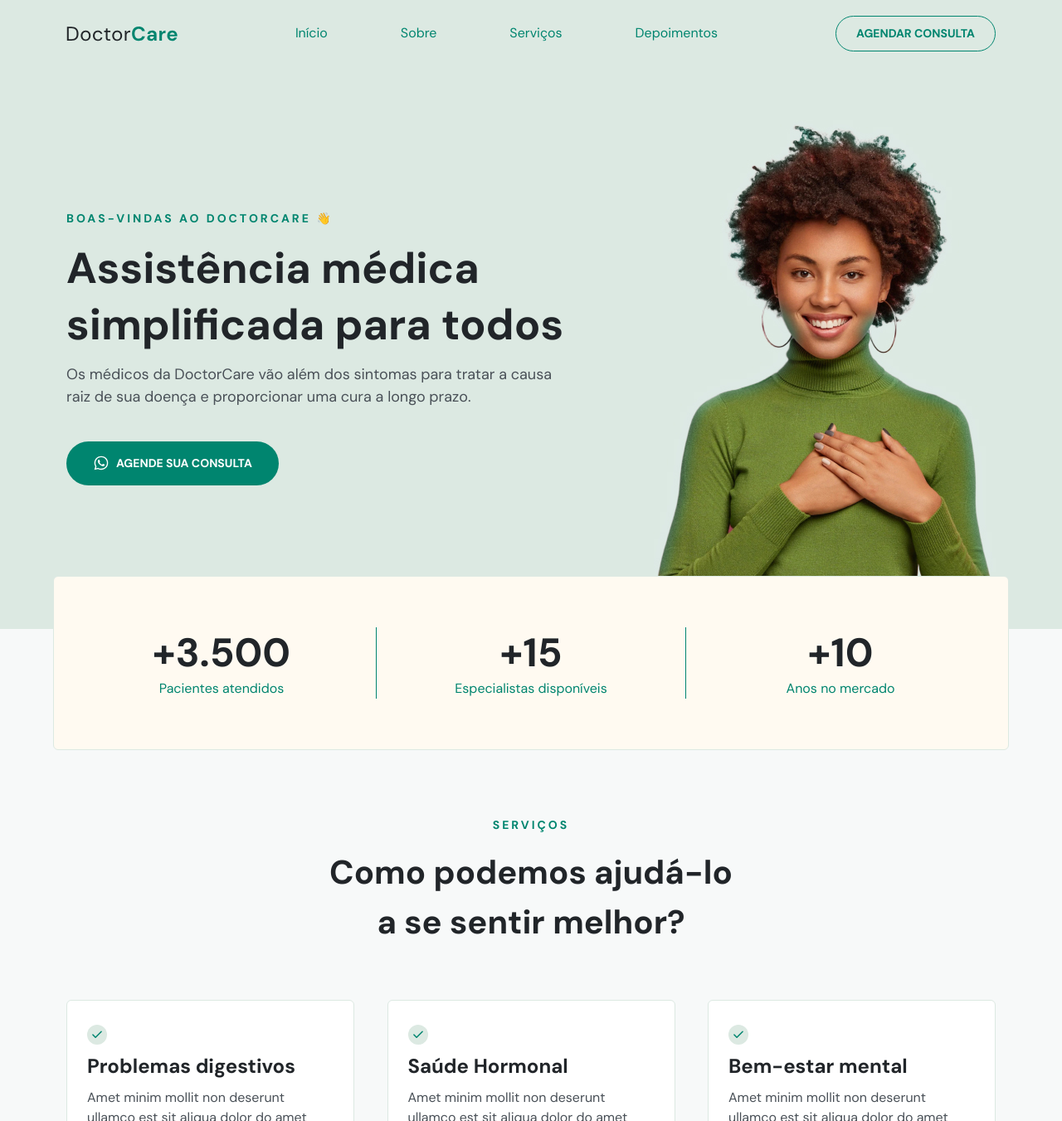
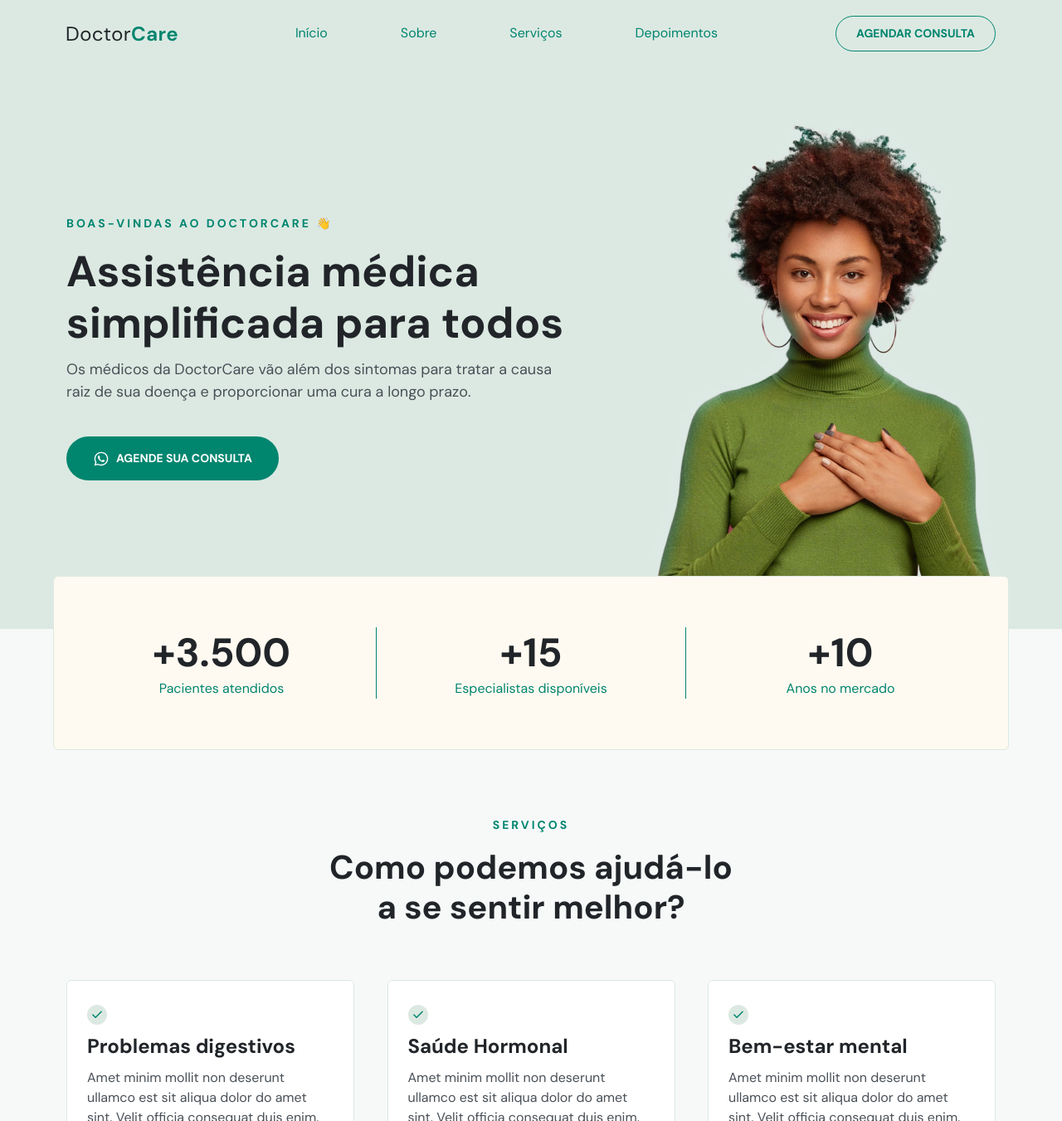
Before and after one commit to olivpeter/doctorcare-lp, a plain HTML site: page index.html in a window 1280 px wide. Shown: the top 1351 px of the page at 83% size. Drawn offline with Linux system fonts and the light colour scheme.

Commit message:
Fix: Adjusted line height in headings

```diff
--- a/src/scss/_heroBanner.scss
+++ b/src/scss/_heroBanner.scss
@@ -25,7 +25,7 @@
 
             h1 {
                 font-size: 5.2rem;
-                line-height: 130%;
+                line-height: 120%;
                 color: $grey-headline;
                 margin-bottom: 1.2rem;
             }
--- a/src/scss/_services.scss
+++ b/src/scss/_services.scss
@@ -26,6 +26,7 @@
             h2 {
                 font-size: 4rem;
                 font-weight: 700;
+                line-height: 120%;
                 color: $grey-headline;
             }
         }
```
Also changed, not shown: src/css/main.min.css.
